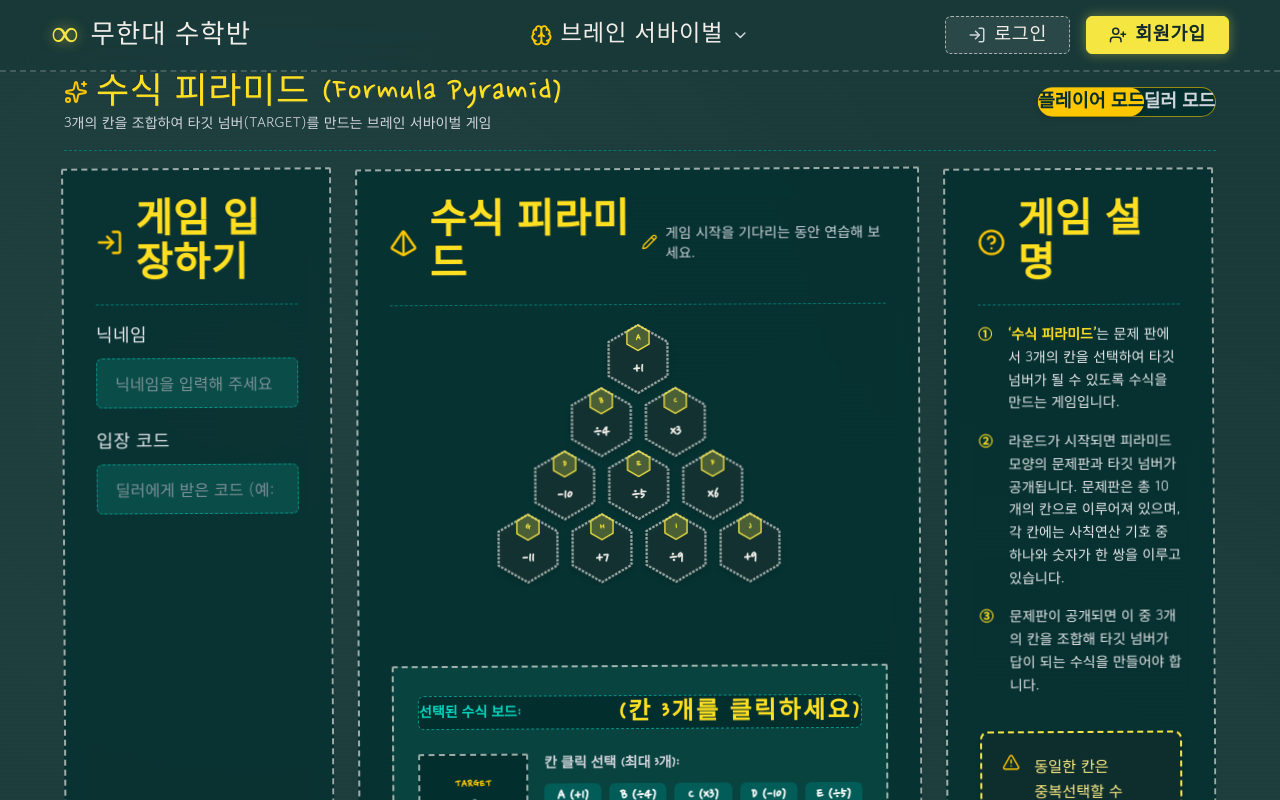
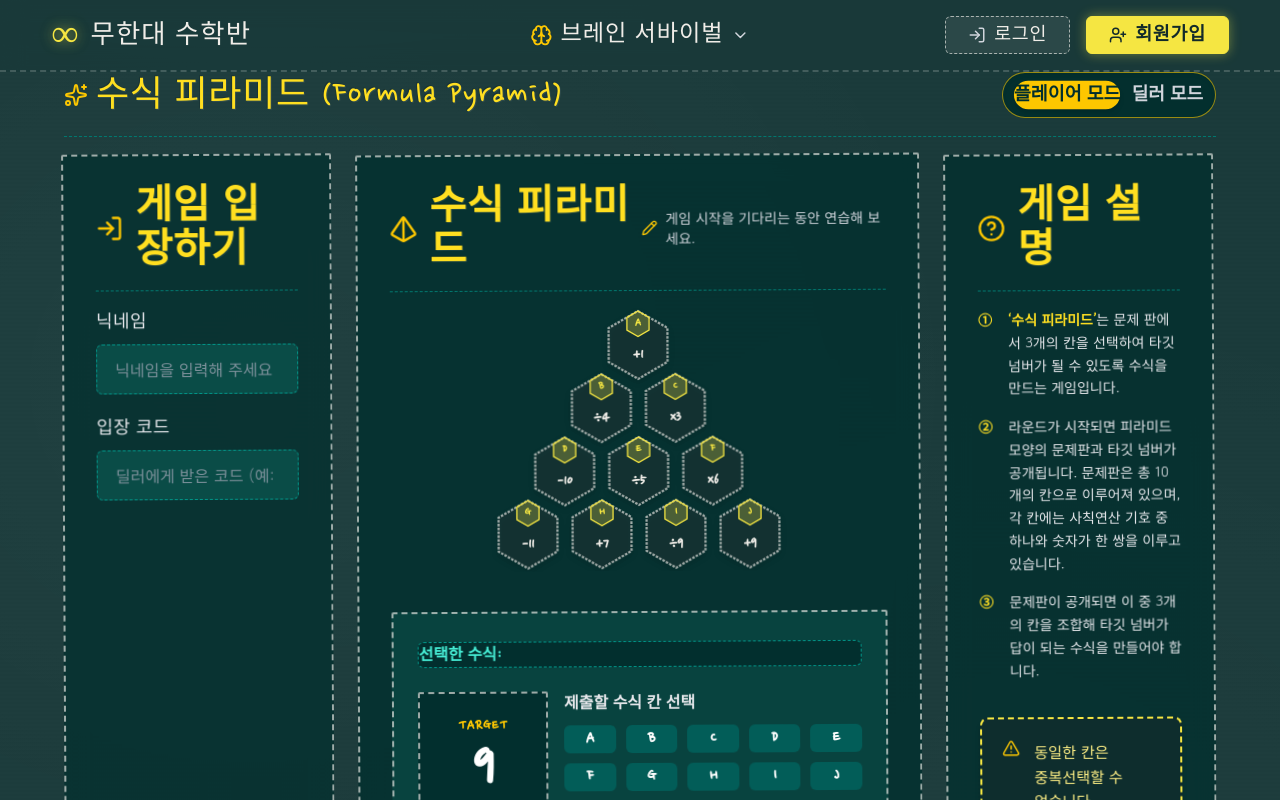
Before and after one commit to rlawlsdnjs78-infinity/infinitymath, a Next.js app: page /formula-pyramid in a window 1280 px wide. Shown: the top 800 px of the page. Built offline with nearby package versions, Linux system fonts and the light colour scheme.

Commit message:
feat: apply 6 detailed UI adjustments to formula pyramid page

```diff
--- a/src/app/formula-pyramid/page.tsx
+++ b/src/app/formula-pyramid/page.tsx
@@ -103,7 +103,7 @@ function HexagonCell({
           y="29.5"
           textAnchor="middle"
           fill={isSelected ? "#1a3a3a" : "var(--chalk-yellow)"}
-          fontSize="16"
+          fontSize="20"
           fontWeight="bold"
           fontFamily="var(--font-chalk)"
         >
@@ -234,26 +234,27 @@ export default function FormulaPyramidPage() {
         <div className="flex flex-col sm:flex-row items-start sm:items-center justify-between w-full gap-4">
           <div>
             <h1
-              className="text-3xl sm:text-4xl text-yellow-300 flex items-center gap-2 mb-1"
+              className="text-3xl sm:text-4xl text-yellow-300 flex items-center gap-2"
               style={{ fontFamily: "var(--font-chalk)" }}
             >
               <Sparkles className="text-yellow-400" />
               수식 피라미드 (Formula Pyramid)
             </h1>
-            <p className="text-sm text-gray-300 mt-1" style={{ fontFamily: "var(--font-body)" }}>
-              3개의 칸을 조합하여 타깃 넘버(TARGET)를 만드는 브레인 서바이벌 게임
-            </p>
           </div>
 
-          {/* 모드 설정 버튼 (요구사항 8: 모드 설정 버튼 안에 플레이어 모드와 딜러 모드 배치) */}
+          {/* 모드 설정 버튼 (요구사항 2: 넓은 여백 & 버튼 간격 확보) */}
           <div
-            className="flex items-center p-1.5 rounded-full select-none bg-teal-950/90 border border-yellow-400/60 shadow-inner"
-            style={{ backdropFilter: "blur(8px)" }}
+            className="flex items-center rounded-full select-none bg-teal-950/90 border border-yellow-400/60 shadow-inner"
+            style={{
+              padding: "8px 12px",
+              gap: "12px",
+              backdropFilter: "blur(8px)",
+            }}
           >
             <button
               type="button"
               onClick={() => setMode("player")}
-              className={`px-4 py-1.5 sm:px-5 sm:py-2 rounded-full text-base sm:text-lg font-bold transition-all duration-200 cursor-pointer ${
+              className={`px-5 py-2 sm:px-6 sm:py-2.5 rounded-full text-base sm:text-lg font-bold transition-all duration-200 cursor-pointer ${
                 mode === "player"
                   ? "bg-yellow-400 text-teal-950 shadow-md scale-102"
                   : "text-gray-300 hover:text-white"
@@ -265,7 +266,7 @@ export default function FormulaPyramidPage() {
             <button
               type="button"
               onClick={() => setMode("dealer")}
-              className={`px-4 py-1.5 sm:px-5 sm:py-2 rounded-full text-base sm:text-lg font-bold transition-all duration-200 cursor-pointer ${
+              className={`px-5 py-2 sm:px-6 sm:py-2.5 rounded-full text-base sm:text-lg font-bold transition-all duration-200 cursor-pointer ${
                 mode === "dealer"
                   ? "bg-yellow-400 text-teal-950 shadow-md scale-102"
                   : "text-gray-300 hover:text-white"
@@ -291,7 +292,8 @@ export default function FormulaPyramidPage() {
           <div className="xl:col-span-3 chalk-box content-box flex flex-col bg-teal-950/75 backdrop-blur-md h-full min-h-[640px] p-6 sm:p-7">
             {mode === "player" ? (
               <>
-                {/* [제목 확대: fontSize: "2.5rem"] */}
+                {/* [요구사항 3] 카드 헤더 높이 및 정렬 통일 */}
+                <div className="flex items-center justify-between w-full min-h-[44px]">
                   <div className="flex items-center gap-3">
                     <LogIn className="text-yellow-400 flex-shrink-0" size={28} />
                     <h2
@@ -300,6 +302,7 @@ export default function FormulaPyramidPage() {
                     >
                       게임 입장하기
                     </h2>
+                  </div>
                 </div>
 
                 <div
@@ -412,8 +415,8 @@ export default function FormulaPyramidPage() {
           <div className="xl:col-span-6 chalk-box content-box flex flex-col items-center bg-teal-950/85 backdrop-blur-md h-full min-h-[640px] p-6 sm:p-7">
             {mode === "player" ? (
               <>
-                {/* [요구사항 2] 좌측: 로고 + 수식 피라미드 (2.5rem), 우측: 연필 + 연습 설명 문구 */}
-                <div className="flex items-center justify-between w-full">
+                {/* [요구사항 3] 좌측: 로고 + 수식 피라미드 (2.5rem), 우측: 연필 + 연습 설명 문구 */}
+                <div className="flex items-center justify-between w-full min-h-[44px]">
                   <div className="flex items-center gap-3">
                     <Pyramid className="text-yellow-400 flex-shrink-0" size={28} />
                     <h2
@@ -437,10 +440,10 @@ export default function FormulaPyramidPage() {
                   style={{ marginTop: "1.1rem", marginBottom: "1.1rem" }}
                 />
 
-                {/* [요구사항 2 & 4] 피라미드 정육각형 배치 및 층간 uniform spacing & 하단 박스와의 충분한 간격 */}
+                {/* [요구사항 5] 피라미드와 아래 입력창 사이 간격 조절 (marginBottom: 1.25rem) */}
                 <div
                   className="py-4 my-2 flex flex-col items-center justify-center w-full overflow-x-auto"
-                  style={{ marginBottom: "2.5rem" }}
+                  style={{ marginBottom: "1.25rem" }}
                 >
                   {PYRAMID_DATA.map((row, rowIndex) => (
                     <div
@@ -460,38 +463,40 @@ export default function FormulaPyramidPage() {
                   ))}
                 </div>
 
-                {/* [요구사항 4] 피라미드와 정답 입력 박스 사이 여백(marginTop: 2.5rem) 확실히 확보 */}
+                {/* [요구사항 5 & 6] 정답 입력 박스 레이아웃 및 텍스트 수정 */}
                 <div
                   className="w-full chalk-box-straight bg-teal-900/60 rounded-md flex flex-col gap-6"
-                  style={{ padding: "1.75rem 1.5rem", marginTop: "2.5rem" }}
+                  style={{ padding: "1.75rem 1.5rem", marginTop: "1.25rem" }}
                 >
-                  <div className="w-full bg-teal-950 px-5 py-4 rounded-md border border-dashed border-teal-600 flex items-center justify-between">
-                    <span className="text-sm text-teal-400 font-semibold" style={{ fontFamily: "var(--font-chalk)" }}>
-                      선택된 수식 보드:
+                  <div className="w-full bg-teal-950 px-6 py-4 rounded-md border border-dashed border-teal-600 flex items-center justify-between">
+                    <div className="flex items-center gap-3 ml-2">
+                      <span className="text-base text-teal-300 font-bold" style={{ fontFamily: "var(--font-chalk)" }}>
+                        선택한 수식:
                       </span>
                       <span
-                      className="text-2xl font-bold text-yellow-300 tracking-widest"
+                        className="text-2.5xl font-bold text-yellow-300 tracking-widest ml-3"
                         style={{ fontFamily: "var(--font-chalk)" }}
                       >
-                      {exprStr || "(칸 3개를 클릭하세요)"}
+                        {exprStr}
                       </span>
+                    </div>
                     {currentResult !== null && (
-                      <span className="text-xl font-bold text-emerald-400 ml-2">
+                      <span className="text-2xl font-bold text-emerald-400 mr-2">
                         = {currentResult}
                       </span>
                     )}
                   </div>
 
                   <div className="flex flex-col sm:flex-row items-stretch gap-4">
-                    <div className="chalk-box-straight bg-teal-950 px-6 py-4 flex flex-col items-center justify-center min-w-[110px] border-yellow-400/80">
+                    <div className="chalk-box-straight bg-teal-950 px-7 py-5 flex flex-col items-center justify-center min-w-[130px] border-yellow-400/80">
                       <span
-                        className="text-xs text-yellow-400 font-bold tracking-wider mb-1"
+                        className="text-sm sm:text-base text-yellow-400 font-bold tracking-wider mb-1"
                         style={{ fontFamily: "var(--font-chalk)" }}
                       >
                         TARGET
                       </span>
                       <span
-                        className="text-4xl text-white font-black"
+                        className="text-5xl sm:text-6xl text-white font-black"
                         style={{ fontFamily: "var(--font-chalk)" }}
                       >
                         9
@@ -499,10 +504,10 @@ export default function FormulaPyramidPage() {
                     </div>
 
                     <div className="flex-1 flex flex-col gap-2.5">
-                      <div className="text-sm text-gray-300 font-semibold" style={{ fontFamily: "var(--font-chalk)" }}>
-                        칸 클릭 선택 (최대 3개):
+                      <div className="text-base text-gray-200 font-bold mb-0.5" style={{ fontFamily: "var(--font-chalk)" }}>
+                        제출할 수식 칸 선택
                       </div>
-                      <div className="grid grid-cols-5 gap-2">
+                      <div className="grid grid-cols-5 gap-2.5">
                         {Object.values(ALL_NODES).map((node) => {
                           const isSel = selectedNodes.includes(node.id);
                           return (
@@ -510,14 +515,14 @@ export default function FormulaPyramidPage() {
                               key={node.id}
                               type="button"
                               onClick={() => handleNodeClick(node.id)}
-                              className={`py-2 px-2 rounded-md text-base font-bold transition-all ${
+                              className={`py-2.5 px-3 rounded-md text-lg font-bold transition-all ${
                                 isSel
                                   ? "bg-yellow-400 text-teal-950 scale-105 shadow-md"
                                   : "bg-teal-800/90 text-white hover:bg-teal-700"
                               }`}
                               style={{ fontFamily: "var(--font-chalk)" }}
                             >
-                              {node.id} ({node.display})
+                              {node.id}
                             </button>
                           );
                         })}
@@ -575,7 +580,8 @@ export default function FormulaPyramidPage() {
           <div className="xl:col-span-3 chalk-box content-box flex flex-col bg-teal-950/80 backdrop-blur-md h-full min-h-[640px] p-6 sm:p-7">
             {mode === "player" ? (
               <>
-                {/* [제목 확대: fontSize: "2.5rem"] */}
+                {/* [요구사항 3] 카드 헤더 높이 및 정렬 통일 */}
+                <div className="flex items-center justify-between w-full min-h-[44px]">
                   <div className="flex items-center gap-3">
                     <HelpCircle className="text-yellow-400 flex-shrink-0" size={28} />
                     <h2
@@ -584,6 +590,7 @@ export default function FormulaPyramidPage() {
                     >
                       게임 설명
                     </h2>
+                  </div>
                 </div>
 
                 <div
```
Lines whose indentation alone changed are shown as unchanged.
